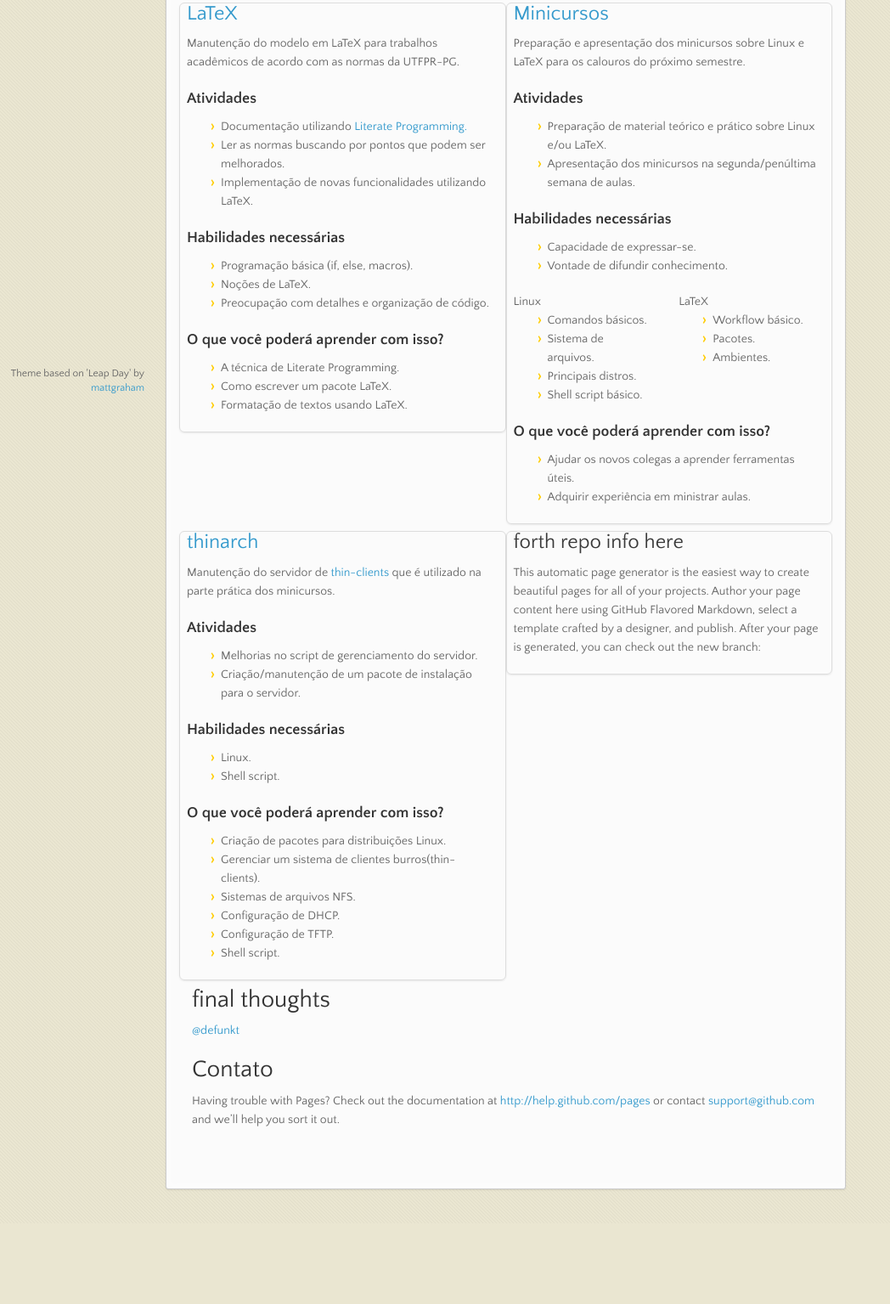
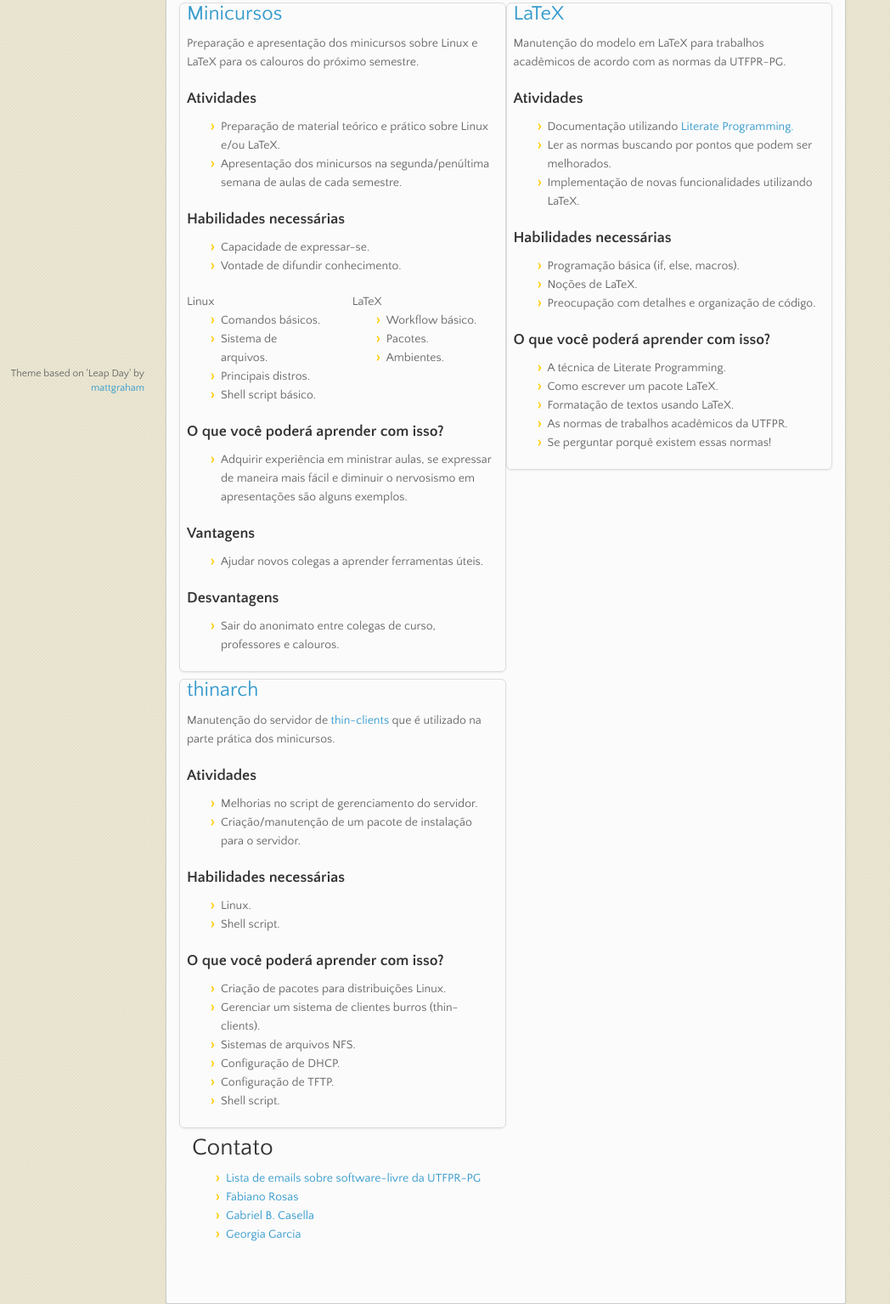
Before and after one commit to UTFPR-PG/utfpr-pg.github.io, a plain HTML site: page index.html in a window 1280 px wide. Shown: the part 295-1830 px from the top of the page at 85% size, without its empty margins (0-1048 px from the left). Before the commit the page ends 1735 px from the top, so only its background shows below. Drawn offline with nearby package versions, Linux system fonts and the light colour scheme.

Commit message:
included more description and sections
- changed order of github repos
- added advantages and disadvantages to "minicursos"
- small learning topic on LaTeX
- contact section

```diff
--- a/index.html
+++ b/index.html
@@ -1,3 +1,4 @@
+<!-- add emacs modeline here -->
 <!doctype html>
 <html>
   <head>
@@ -54,41 +55,13 @@
 	<div class="row">
 	  <div class="col-md-6 border-layout">
 
-	    <h2><a href="https://github.com/UTFPR-PG/latex">LaTeX</a></h2>
-	    <p>Manutenção do modelo em LaTeX para trabalhos acadêmicos de acordo com as normas da UTFPR-PG.</p>
-
-	    <h3><strong>Atividades</strong></h3>
-	    <ul>
-	      <li>Documentação utilizando <a href="http://en.wikipedia.org/wiki/Literate_programming">Literate Programming.</a></li>
-	      <li>Ler as normas buscando por pontos que podem ser melhorados.</li>
-	      <li>Implementação de novas funcionalidades utilizando LaTeX.</li>
-
-	    </ul>
-
-	    <h3><strong>Habilidades necessárias</strong></h3>
-	    <ul>
-	      <li>Programação básica (if, else, macros).</li>
-	      <li>Noções de LaTeX.</li>
-	      <li>Preocupação com detalhes e organização de código.</li>
-	    </ul>
-
-	    <h3><strong>O que você poderá aprender com isso?</strong></h3>
-	    <ul>
-	      <li>A técnica de Literate Programming.</li>
-	      <li>Como escrever um pacote LaTeX.</li>
-	      <li>Formatação de textos usando LaTeX.</li>
-	    </ul>
-	  </div>
-
-	  <div class="col-md-6 border-layout">
-
 	    <h2><a href="https://github.com/UTFPR-PG/minicursos">Minicursos</a></h2>
 	    <p>Preparação e apresentação dos minicursos sobre Linux e LaTeX para os calouros do próximo semestre.</p>
 
 	    <h3><strong>Atividades</strong></h3>
 	    <ul>
 	      <li>Preparação de material teórico e prático sobre Linux e/ou LaTeX.</li>
-	      <li>Apresentação dos minicursos na segunda/penúltima semana de aulas.</li>
+        <li>Apresentação dos minicursos na segunda/penúltima semana de aulas de cada semestre.</li>
 	    </ul>
 
 	    <h3><strong>Habilidades necessárias</strong></h3>
@@ -118,15 +91,51 @@
 
 	    <h3><strong>O que você poderá aprender com isso?</strong></h3>
 	    <ul>
-	      <li>Ajudar os novos colegas a aprender ferramentas úteis.</li>
-	      <li>Adquirir experiência em ministrar aulas.</li>
+	      <li>Adquirir experiência em ministrar aulas, se expressar de maneira mais fácil e diminuir o nervosismo em apresentações são alguns exemplos.</li>
 	    </ul>
 
+	    <h3><strong>Vantagens</strong></h3>
+	    <ul>
+	      <li>Ajudar novos colegas a aprender ferramentas úteis.</li>
+	    </ul>
+
+	    <h3><strong>Desvantagens</strong></h3>
+	    <ul>
+	      <li>Sair do anonimato entre colegas de curso, professores e calouros.</li>
+	    </ul>
+	  </div>
+
+	  <div class="col-md-6 border-layout">
+	    <h2><a href="https://github.com/UTFPR-PG/latex">LaTeX</a></h2>
+	    <p>Manutenção do modelo em LaTeX para trabalhos acadêmicos de acordo com as normas da UTFPR-PG.</p>
+
+	    <h3><strong>Atividades</strong></h3>
+	    <ul>
+	      <li>Documentação utilizando <a href="http://en.wikipedia.org/wiki/Literate_programming">Literate Programming.</a></li>
+	      <li>Ler as normas buscando por pontos que podem ser melhorados.</li>
+	      <li>Implementação de novas funcionalidades utilizando LaTeX.</li>
+
+	    </ul>
+
+	    <h3><strong>Habilidades necessárias</strong></h3>
+	    <ul>
+	      <li>Programação básica (if, else, macros).</li>
+	      <li>Noções de LaTeX.</li>
+	      <li>Preocupação com detalhes e organização de código.</li>
+	    </ul>
+
+	    <h3><strong>O que você poderá aprender com isso?</strong></h3>
+	    <ul>
+	      <li>A técnica de Literate Programming.</li>
+	      <li>Como escrever um pacote LaTeX.</li>
+	      <li>Formatação de textos usando LaTeX.</li>
+	      <li>As normas de trabalhos acadêmicos da UTFPR.</li>
+	      <li>Se perguntar porquê existem essas normas!</li>
+	    </ul>
 	  </div>
 	</div>
 
 	<div class="row">
-
 	  <div class="col-md-6 border-layout">
 
 	    <h2><a href="https://github.com/fabianorosas/thinarch">thinarch</a></h2>
@@ -147,7 +156,7 @@
 	    <h3><strong>O que você poderá aprender com isso?</strong></h3>
 	    <ul>
 	      <li>Criação de pacotes para distribuições Linux.</li>
-	      <li>Gerenciar um sistema de clientes burros(thin-clients).</li>
+	      <li>Gerenciar um sistema de clientes burros (thin-clients).</li>
 	      <li>Sistemas de arquivos NFS.</li>
 	      <li>Configuração de DHCP.</li>
 	      <li>Configuração de TFTP.</li>
@@ -155,27 +164,17 @@
 	    </ul>
 
 	  </div>
-
-	  <div class="col-md-6 border-layout">
-	    <h2>forth repo info here</h2>
-	    <p>This automatic page generator is the easiest way to create beautiful pages for all of your projects. Author your page content here using GitHub Flavored Markdown, select a template crafted by a designer, and publish. After your page is generated, you can check out the new branch:</p>
-	  </div>
-
-	</div>
-
-	<div class="row">
-	  <div class="col-md-12">
-	    <h1>final thoughts</h1>
-	    <p>
-	      <a href="https://github.com/defunkt" class="user-mention">@defunkt</a>
-	    </p>
-	  </div>
 	</div>
 
 	<div class="row">
 	  <div class="col-md-12">
 	    <h1><a name="contact" class="anchor" href="#contact"><span class="octicon octicon-link"></span></a>Contato</h1>
-	    <p>Having trouble with Pages? Check out the documentation at <a href="http://help.github.com/pages">http://help.github.com/pages</a> or contact <a href="mailto:support@github.com">support@github.com</a> and we’ll help you sort it out.</p>
+	    <ul>
+        <li><a href="https://groups.google.com/forum/#!forum/psl_pg">Lista de emails sobre software-livre da UTFPR-PG</a></li>
+        <li><a href="mailto:fabianorosas@gmail.com?Subject=Contato%20UTFPR-PG%20GitHub.io" target="_new">Fabiano Rosas</a></li>
+        <li><a href="mailto:gbc921@gmail.com?Subject=Contato%20UTFPR-PG%20GitHub.io" target="_new">Gabriel B. Casella</a></li>
+        <li><a href="mailto:gege1108@gmail.com?Subject=Contato%20UTFPR-PG%20GitHub.io" target="_new">Georgia Garcia</a></li>
+	    </ul>
 	  </div>
 	</div>
 
@@ -188,3 +187,4 @@
     <script src="bootstrap/js/bootstrap.min.js"></script>
   </body>
 </html>
+<!-- vim:set ts=2 sw=2 et: -->
```
Lines whose indentation alone changed are shown as unchanged.
